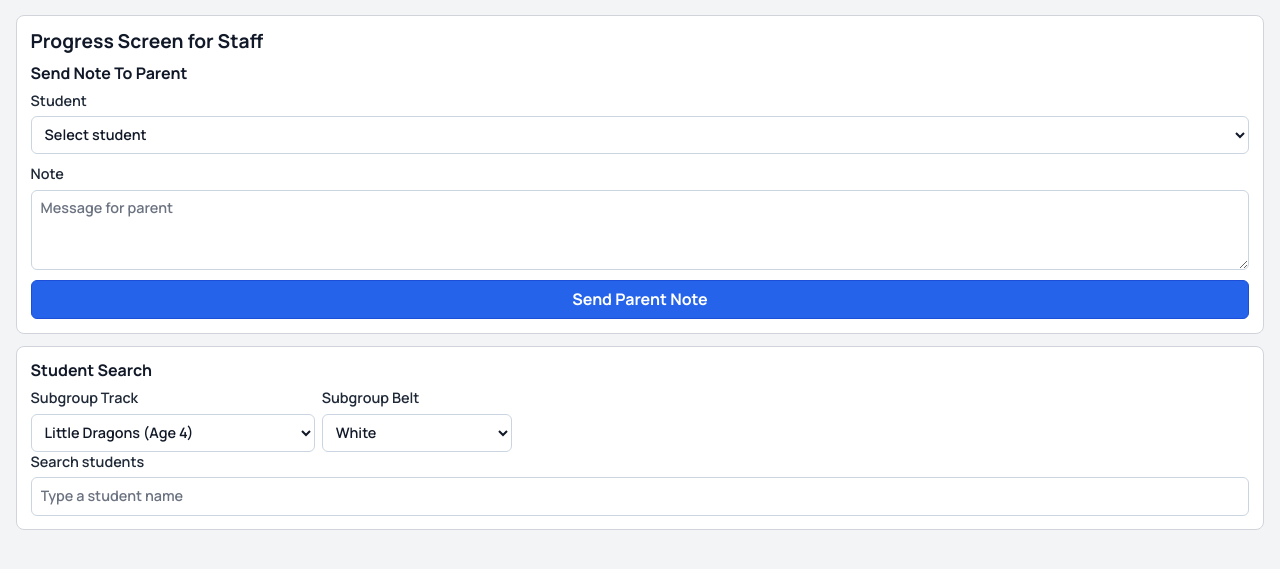
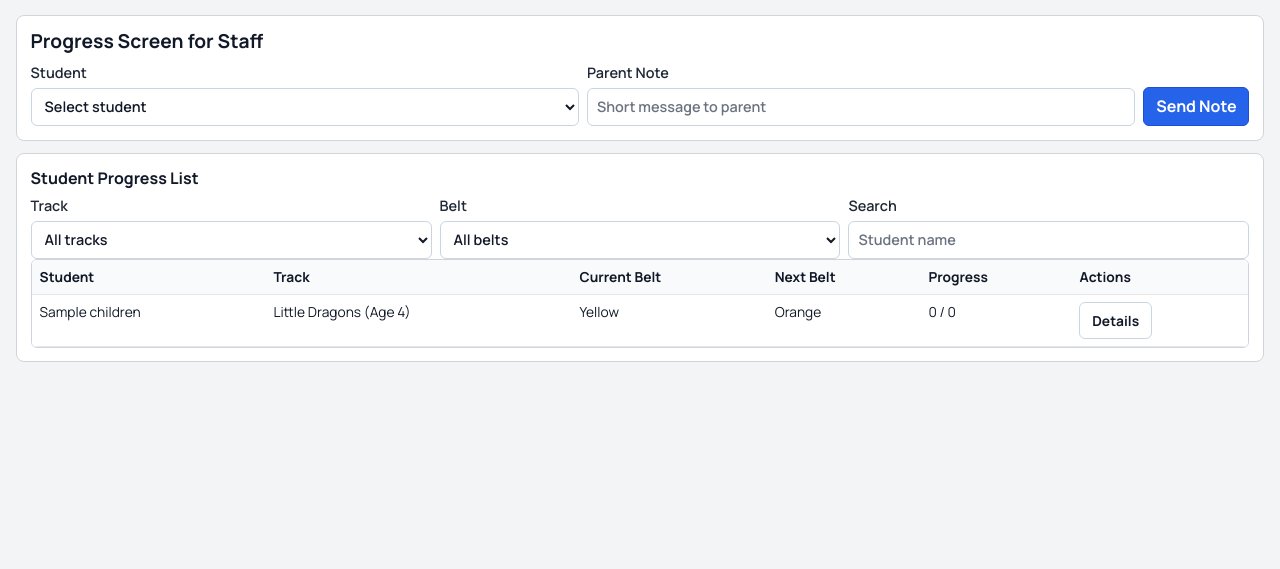
Before and after one commit to justinhoang710/SE-Project, a Flask app: page /employee/progress in a window 1280 px wide. Shown: the part 112-681 px from the top of the page. Run offline with Flask 3, Linux system fonts and the light colour scheme; the visitor is signed in with stand-in values (Sample User, id 1); tables that the repository leaves empty hold one stand-in row (values such as "Sample post").

Commit message:
Updated pages to refelect changes in styles.css

```diff
--- a/templates/progress_screen.html
+++ b/templates/progress_screen.html
@@ -2,9 +2,9 @@
 {% block content %}
 <section class="card">
   <h2>{{ page_title }}</h2>
-  <h3>Send Note To Parent</h3>
   <form method="post">
     <input type="hidden" name="action" value="send_parent_note" />
+    <div class="section-tools">
       <label>Student
         <select name="child_id" required>
           <option value="">Select student</option>
@@ -13,84 +13,98 @@
           {% endfor %}
         </select>
       </label>
-    <label>Note
-      <textarea name="parent_note" rows="3" placeholder="Message for parent" required></textarea>
+      <label>Parent Note
+        <input type="text" name="parent_note" placeholder="Short message to parent" required />
       </label>
-    <button type="submit">Send Parent Note</button>
+      <div class="actions" style="align-self: end;">
+        <button type="submit">Send Note</button>
+      </div>
+    </div>
   </form>
 </section>
 
 <section class="card">
-  <h3>Student Search</h3>
-  <div class="actions" style="align-items: flex-end;">
-    <label style="min-width: 190px;">Subgroup Track
+  <h3>Student Progress List</h3>
+  <div class="section-tools">
+    <label>Track
       <select id="subgroup-track">
         <option value="">All tracks</option>
         {% for track in program_tracks %}
-          <option value="{{ track }}" {% if track == 'little_dragons' %}selected{% endif %}>{{ track_labels[track] }}</option>
+          <option value="{{ track }}">{{ track_labels[track] }}</option>
         {% endfor %}
       </select>
     </label>
-    <label style="min-width: 190px;">Subgroup Belt
+    <label>Belt
       <select id="subgroup-belt">
         <option value="">All belts</option>
         {% for belt in belt_sequence %}
-          <option value="{{ belt }}" {% if belt == 'White' %}selected{% endif %}>{{ belt }}</option>
+          <option value="{{ belt }}">{{ belt }}</option>
         {% endfor %}
       </select>
     </label>
+    <label>Search
+      <input type="search" id="student-search" placeholder="Student name" />
+    </label>
   </div>
-  <label>
-    Search students
-    <input type="search" id="student-search" placeholder="Type a student name" />
-  </label>
-</section>
 
+  <div class="table-shell tall">
+    <table id="student-summary-table">
+      <tr>
+        <th>Student</th>
+        <th>Track</th>
+        <th>Current Belt</th>
+        <th>Next Belt</th>
+        <th>Progress</th>
+        <th>Actions</th>
+      </tr>
+      <tbody>
       {% for child in child_summary %}
-  <section class="card student-card" data-student-name="{{ child.child_name|lower }}" data-track="{{ child.program_track }}" data-belt="{{ child.current_belt }}">
-    <div class="actions" style="justify-content: space-between; align-items: center;">
-      <div>
-        <h3>{{ child.child_name }}</h3>
-        <p class="hint">
-          Level: <strong>{{ child.current_belt }}</strong> |
-          Track: <strong>{{ child.program_track|track_label }}</strong>
-        </p>
-      </div>
-      <button type="button" class="secondary toggle-details" data-target-id="child-detail-{{ child.id }}">Show More</button>
-    </div>
-    <div id="child-detail-{{ child.id }}" class="hidden">
-      <p style="margin-top: 0.75rem;">
-        Next Belt: <strong>{{ child.next_belt }}</strong><br />
-        Progress to Next Belt: {{ child.belt_progress_count }} / {{ child.total_skills }} skills ({{ child.belt_progress_percent|int }}%)
-        {% if child.skills_needed_for_next_belt > 0 %}
-          - {{ child.skills_needed_for_next_belt }} more to advance
-        {% endif %}
-      </p>
+        <tr
+          class="student-row"
+          data-student-id="{{ child.id }}"
+          data-student-name="{{ child.child_name|lower }}"
+          data-track="{{ child.program_track }}"
+          data-belt="{{ child.current_belt }}"
+        >
+          <td>{{ child.child_name }}</td>
+          <td>{{ child.program_track|track_label }}</td>
+          <td>{{ child.current_belt }}</td>
+          <td>{{ child.next_belt }}</td>
+          <td>{{ child.belt_progress_count }} / {{ child.total_skills }}</td>
+          <td>
             {% if child.can_promote %}
-        <form method="post" class="inline" style="margin-top: 0.4rem;">
+              <form method="post" class="inline">
                 <input type="hidden" name="action" value="promote_belt" />
                 <input type="hidden" name="child_id" value="{{ child.id }}" />
-          <button type="submit">Move To Next Belt</button>
+                <button type="submit">Promote</button>
               </form>
             {% endif %}
-      <div class="progress-track">
-        <div class="progress-fill" style="width: {{ child.belt_progress_percent|int }}%;"></div>
-      </div>
+            <button type="button" class="secondary toggle-details" data-target-id="detail-{{ child.id }}">Details</button>
+          </td>
+        </tr>
+        <tr id="detail-{{ child.id }}" class="hidden detail-row">
+          <td colspan="6">
+            <div class="stack">
+              <div class="table-shell">
                 <table>
-        <tr><th>Technique</th><th>Belt</th><th>Learned</th><th>Completed</th><th>Prediction</th><th>Assigned By</th><th>Assigned At</th><th>Completed At</th><th>Notes</th><th>Actions</th></tr>
+                  <tr><th>Technique</th><th>Belt</th><th>Learned</th><th>Completed</th><th>Assigned By</th><th>Assigned At</th><th>Notes</th><th>Edit</th></tr>
+                  <tbody>
                   {% for row in child_progress_rows[child.id] %}
                     <tr>
                       <td>{{ row.technique_name }}</td>
                       <td>{{ row.program_track|track_label }} - {{ row.belt_name }}</td>
                       <td>{{ row.learned_count }} / 3</td>
                       <td>{{ 'Yes' if row.completed else 'No' }}</td>
-            <td>{{ row.prediction_label }}</td>
                       <td>{{ row.assigned_by }}</td>
                       <td>{{ row.assigned_at }}</td>
-            <td>{{ row.completed_at or '-' }}</td>
                       <td>{{ row.notes or '-' }}</td>
                       <td>
-              <form class="inline" method="post" action="{{ url_for('edit_progress', progress_id=row.id) }}">
+                        <form class="inline" method="post" action="{{ url_for('toggle_progress', progress_id=row.id) }}">
+                          <button type="submit" class="secondary">+1</button>
+                        </form>
+                        <details class="inline">
+                          <summary><strong>Edit</strong></summary>
+                          <form method="post" action="{{ url_for('edit_progress', progress_id=row.id) }}" style="margin-top: 0.35rem;">
                             <select name="technique_id" required>
                               {% for t in all_techniques %}
                                 <option value="{{ t.id }}" {% if t.id == row.technique_id %}selected{% endif %}>
@@ -107,22 +121,23 @@
                             <input type="text" name="notes" value="{{ row.notes or '' }}" placeholder="Update notes" />
                             <button type="submit">Save</button>
                           </form>
-              <form class="inline" method="post" action="{{ url_for('toggle_progress', progress_id=row.id) }}">
-                <button type="submit">+1 Learn</button>
-              </form>
+                        </details>
                         <form class="inline" method="post" action="{{ url_for('delete_progress', progress_id=row.id) }}">
                           <button type="submit" class="danger">Delete</button>
                         </form>
                       </td>
                     </tr>
                   {% else %}
-          <tr><td colspan="10">No techniques assigned yet.</td></tr>
+                    <tr><td colspan="8">No techniques assigned yet.</td></tr>
                   {% endfor %}
+                  </tbody>
                 </table>
+              </div>
 
-      <h4>Notes Sent To Parent</h4>
+              <div class="table-shell tight">
                 <table>
                   <tr><th>Sent By</th><th>Role</th><th>Sent At</th><th>Note</th></tr>
+                  <tbody>
                   {% for note in child_parent_notes[child.id] %}
                     <tr>
                       <td>{{ note.author_username }}</td>
@@ -133,52 +148,65 @@
                   {% else %}
                     <tr><td colspan="4">No parent notes yet.</td></tr>
                   {% endfor %}
+                  </tbody>
+                </table>
+              </div>
+            </div>
+          </td>
+        </tr>
+      {% else %}
+        <tr><td colspan="6">No students found.</td></tr>
+      {% endfor %}
+      </tbody>
     </table>
   </div>
 </section>
-{% else %}
-  <section class="card"><p>No students found.</p></section>
-{% endfor %}
 
 <script>
   const studentSearch = document.getElementById('student-search');
   const subgroupTrack = document.getElementById('subgroup-track');
   const subgroupBelt = document.getElementById('subgroup-belt');
-  const studentCards = document.querySelectorAll('.student-card');
+  const studentRows = document.querySelectorAll('.student-row');
   const detailButtons = document.querySelectorAll('.toggle-details');
 
   const applyStudentFilters = () => {
     const query = studentSearch.value.trim().toLowerCase();
     const trackFilter = subgroupTrack?.value || '';
     const beltFilter = subgroupBelt?.value || '';
-    studentCards.forEach((card) => {
-      const name = card.dataset.studentName || '';
-      const track = card.dataset.track || '';
-      const belt = card.dataset.belt || '';
+
+    studentRows.forEach((row) => {
+      const name = row.dataset.studentName || '';
+      const track = row.dataset.track || '';
+      const belt = row.dataset.belt || '';
       const matchesName = !query || name.includes(query);
       const matchesTrack = !trackFilter || track === trackFilter;
       const matchesBelt = !beltFilter || belt === beltFilter;
-      card.style.display = (matchesName && matchesTrack && matchesBelt) ? '' : 'none';
+      const visible = matchesName && matchesTrack && matchesBelt;
+      row.style.display = visible ? '' : 'none';
+
+      const detailId = row.dataset.studentId ? `detail-${row.dataset.studentId}` : null;
+      const detailRow = detailId ? document.getElementById(detailId) : null;
+      if (detailRow && !visible) {
+        detailRow.classList.add('hidden');
+      }
     });
   };
+
+  detailButtons.forEach((button) => {
+    button.addEventListener('click', () => {
+      const targetId = button.dataset.targetId;
+      const row = targetId ? document.getElementById(targetId) : null;
+      if (!row) return;
+      const isHidden = row.classList.contains('hidden');
+      row.classList.toggle('hidden', !isHidden);
+      button.textContent = isHidden ? 'Hide' : 'Details';
+    });
+  });
 
   studentSearch?.addEventListener('input', applyStudentFilters);
   subgroupTrack?.addEventListener('change', applyStudentFilters);
   subgroupBelt?.addEventListener('change', applyStudentFilters);
-  if (subgroupTrack && !subgroupTrack.value) subgroupTrack.value = 'little_dragons';
-  if (subgroupBelt && !subgroupBelt.value) subgroupBelt.value = 'White';
+
   applyStudentFilters();
-
-  detailButtons.forEach((button) => {
-    button.addEventListener('click', () => {
-      const targetId = button.dataset.targetId;
-      const target = targetId ? document.getElementById(targetId) : null;
-      if (!target) return;
-      const hidden = target.classList.contains('hidden');
-      target.classList.toggle('hidden', !hidden);
-      button.textContent = hidden ? 'Show Less' : 'Show More';
-    });
-  });
-
 </script>
 {% endblock %}
```
Also changed, not shown: templates/employee_dashboard.html (+43 -50 lines), templates/employee_schedule.html (+10 -1 lines), templates/techniques.html (+37 -11 lines). Lines whose indentation alone changed are shown as unchanged.
